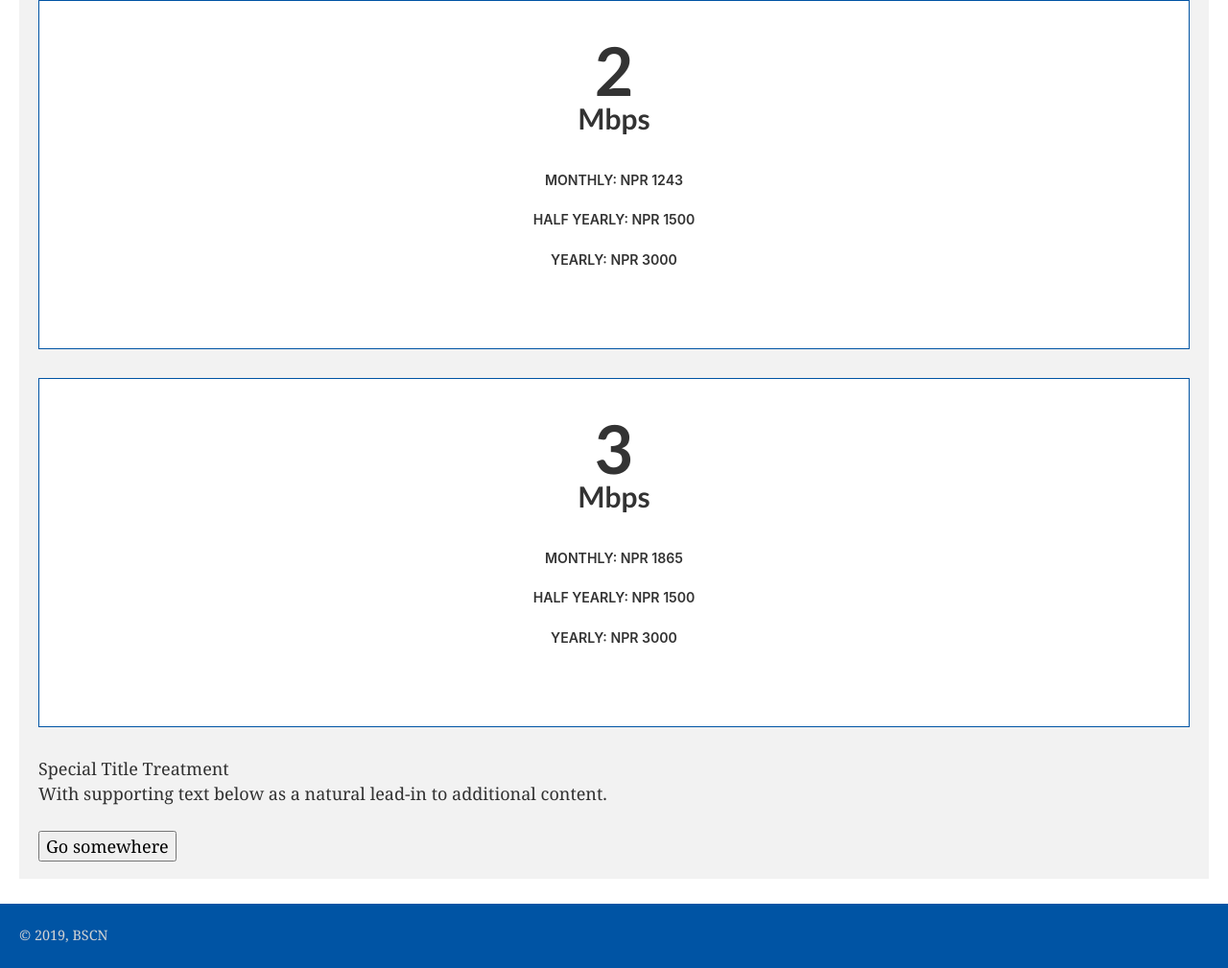
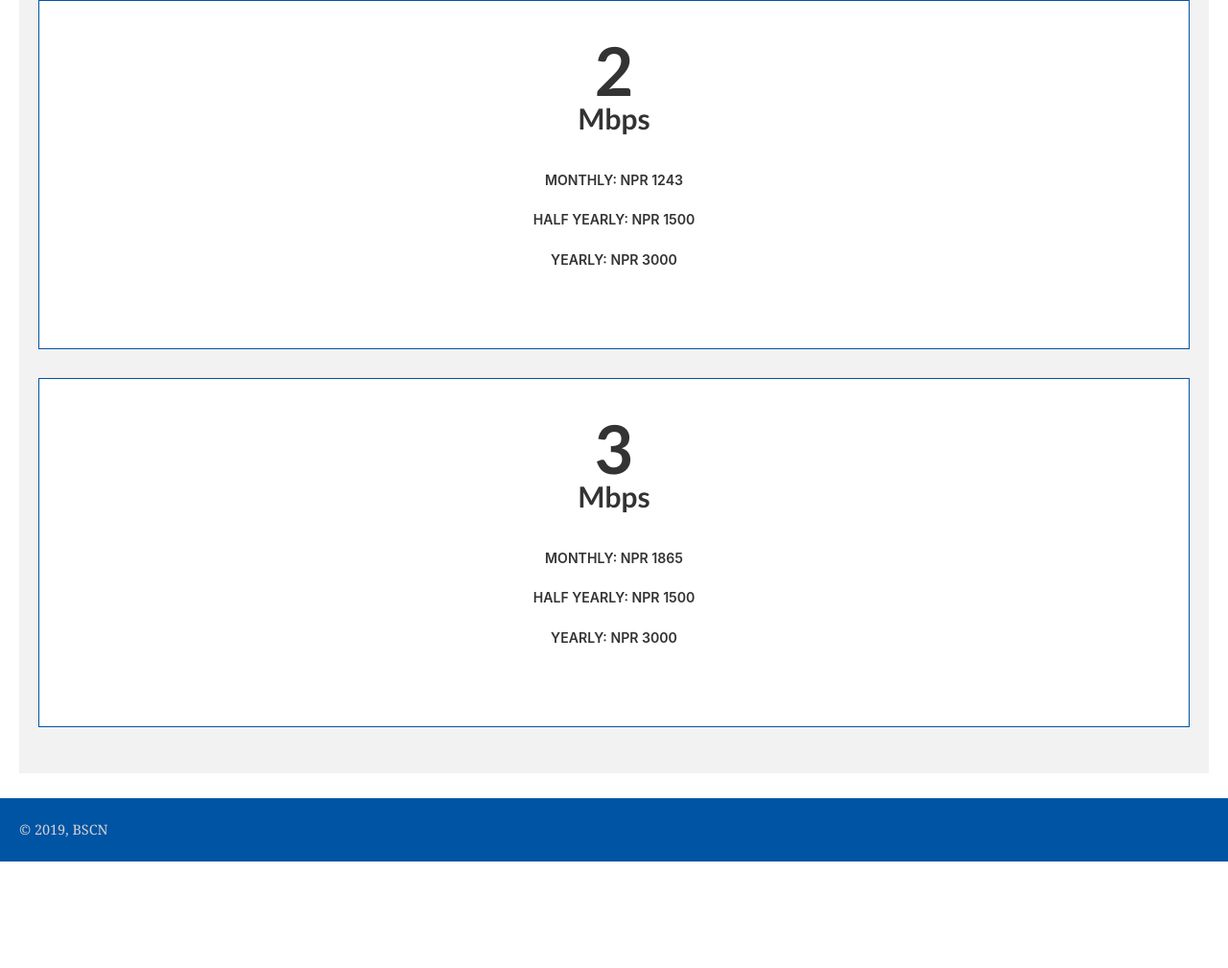
Before and after one commit to blzn50/bscn, a Gatsby site: page /services in a window 1280 px wide. Shown: the part 4002-5011 px from the top of the page at 96% size. After the commit the page ends 4900 px from the top, so only its background shows below. Built offline with nearby package versions, Linux system fonts and the light colour scheme; Gatsby itself is replaced by a stand-in of ours.

Commit message:
removed internet section stub

```diff
--- a/src/components/Services/services.js
+++ b/src/components/Services/services.js
@@ -316,7 +316,7 @@ class Service extends Component {
                       </div>
                     </div>
                   </Col>
-                  <Col sm="6" lg="4">
+                  {/* <Col sm="6" lg="4">
                     <Card body>
                       <CardTitle>Special Title Treatment</CardTitle>
                       <CardText>
@@ -325,7 +325,7 @@ class Service extends Component {
                       </CardText>
                       <Button>Go somewhere</Button>
                     </Card>
-                  </Col>
+                  </Col> */}
                 </Row>
               </TabPane>
             </TabContent>
```
